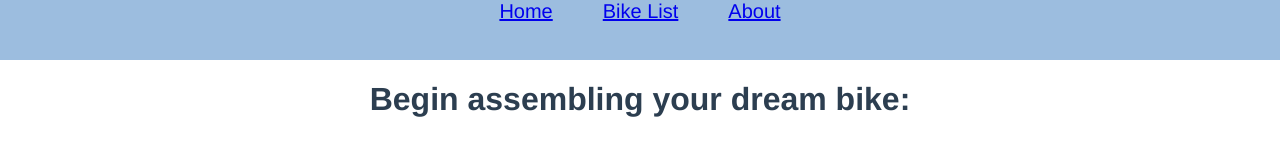
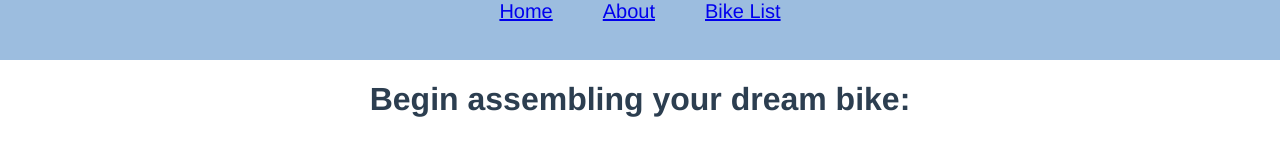
Before and after one commit to JacobAmosa/creative_4, a Vue app in the folder front-end/: page / in a window 1280 px wide. Shown: the top 160 px of the page. Built offline with nearby package versions, Linux system fonts and the light colour scheme.

Commit message:
switched a thing

```diff
--- a/front-end/src/App.vue
+++ b/front-end/src/App.vue
@@ -2,8 +2,8 @@
   <div id="app">
     <div class = "header">
       <router-link class="routes" to="/">Home</router-link>
+      <router-link class="routes" to="/about">About</router-link>
       <router-link class="routes" to="/bikes">Bike List</router-link>
-      <router-link class="routes" to="/about">About</router-link>
     </div>
     <router-view />
   </div>
```
